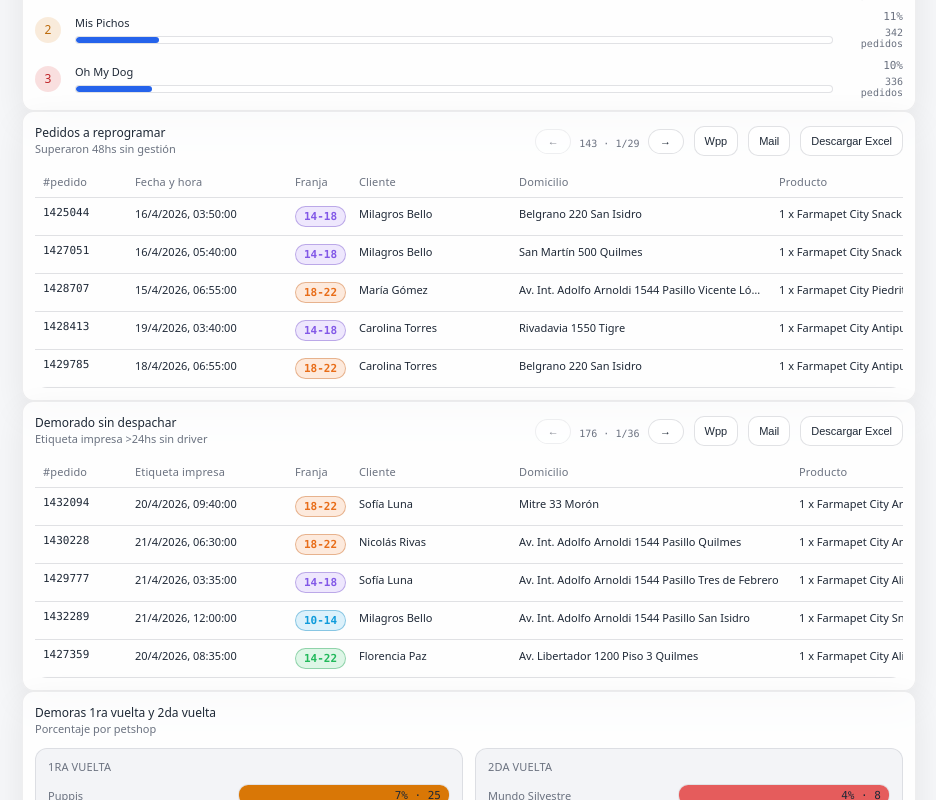
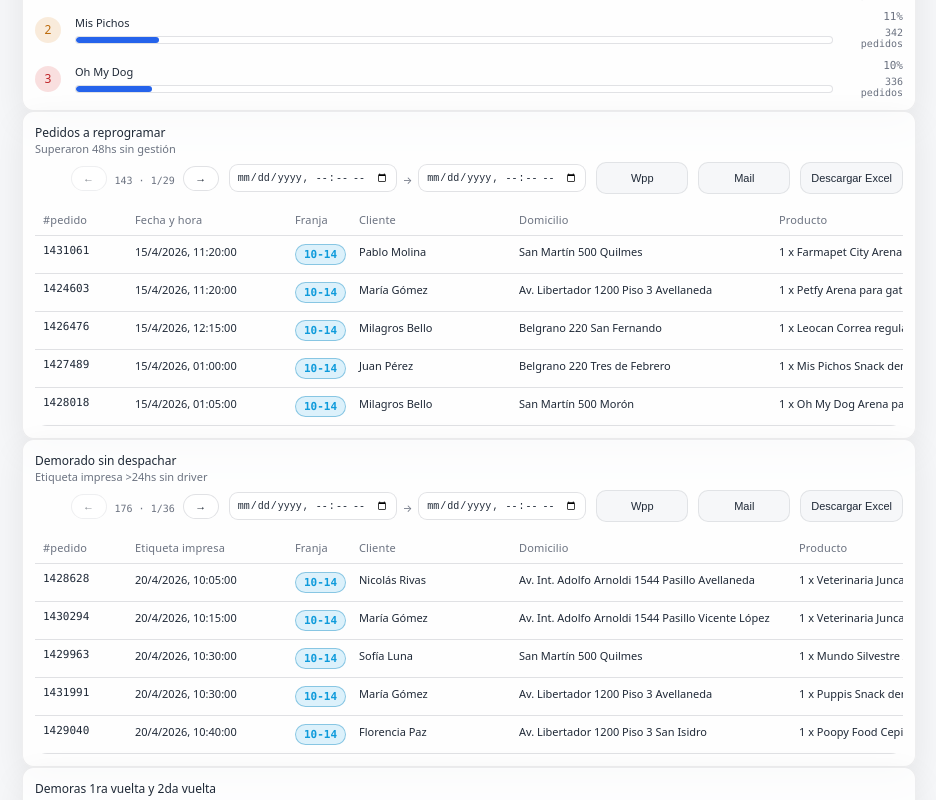
Before and after one commit to rama-MisPichos/mispichos-ops-dashboard, a Next.js app: page / in a window 1280 px wide. Shown: the part 1260-2060 px from the top of the page, without its empty margins (308-1244 px from the left). Built offline with nearby package versions, Linux system fonts and the light colour scheme.

Commit message:
feature/date

```diff
--- a/src/app/components/DashboardClient.tsx
+++ b/src/app/components/DashboardClient.tsx
@@ -388,12 +388,22 @@ function toHtmlTable(headers: string[], rows: string[][]) {
   return `<table border="1" cellspacing="0" cellpadding="6" style="border-collapse:collapse;font-family:Arial,Helvetica,sans-serif;font-size:12px">${thead}${tbody}</table>`;
 }
 
+function dtLocalToMs(v: string) {
+  // `datetime-local` returns a local date-time string (no timezone suffix).
+  // `new Date()` interprets it as local time, which matches the UI expectation.
+  if (!v) return null;
+  const ms = new Date(v).getTime();
+  return Number.isFinite(ms) ? ms : null;
+}
+
 function CopyActionButton({
   label,
   onCopy,
+  className,
 }: {
   label: string;
   onCopy: () => Promise<void> | void;
+  className?: string;
 }) {
   const [copied, setCopied] = useState(false);
   const tRef = useRef<number | null>(null);
@@ -412,7 +422,7 @@ function CopyActionButton({
   }
 
   return (
-    <button className="btn" onClick={handleCopy} type="button">
+    <button className={`btn ${className ?? ""}`} onClick={handleCopy} type="button">
       {copied ? "Copiado!" : label}
     </button>
   );
@@ -674,6 +684,10 @@ export default function DashboardClient() {
   const PAGE_SIZE = 5;
   const [reprogramarPage, setReprogramarPage] = useState(0);
   const [sinDespacharPage, setSinDespacharPage] = useState(0);
+  const [reprogramarFromDt, setReprogramarFromDt] = useState("");
+  const [reprogramarToDt, setReprogramarToDt] = useState("");
+  const [sinDespacharFromDt, setSinDespacharFromDt] = useState("");
+  const [sinDespacharToDt, setSinDespacharToDt] = useState("");
 
   useEffect(() => {
     let cancelled = false;
@@ -800,8 +814,42 @@ export default function DashboardClient() {
     return rows.filter((r) => r.petshopId === petshopId);
   }, [data, petshopId]);
 
-  const reprogramarPages = useMemo(() => Math.max(1, Math.ceil(reprogramarRows.length / PAGE_SIZE)), [reprogramarRows.length]);
-  const sinDespacharPages = useMemo(() => Math.max(1, Math.ceil(sinDespacharRows.length / PAGE_SIZE)), [sinDespacharRows.length]);
+  const reprogramarRowsFiltered = useMemo(() => {
+    const fromMs = dtLocalToMs(reprogramarFromDt);
+    const toMs = dtLocalToMs(reprogramarToDt);
+    return reprogramarRows
+      .filter((r) => {
+        const t = new Date(r.createdAt).getTime();
+        if (fromMs != null && t < fromMs) return false;
+        if (toMs != null && t > toMs) return false;
+        return true;
+      })
+      .slice()
+      .sort((a, b) => new Date(a.createdAt).getTime() - new Date(b.createdAt).getTime()); // más antiguos arriba
+  }, [reprogramarFromDt, reprogramarRows, reprogramarToDt]);
+
+  const sinDespacharRowsFiltered = useMemo(() => {
+    const fromMs = dtLocalToMs(sinDespacharFromDt);
+    const toMs = dtLocalToMs(sinDespacharToDt);
+    return sinDespacharRows
+      .filter((r) => {
+        const t = new Date(r.labelPrintedAt).getTime();
+        if (fromMs != null && t < fromMs) return false;
+        if (toMs != null && t > toMs) return false;
+        return true;
+      })
+      .slice()
+      .sort((a, b) => new Date(a.labelPrintedAt).getTime() - new Date(b.labelPrintedAt).getTime()); // más antiguos arriba
+  }, [sinDespacharFromDt, sinDespacharRows, sinDespacharToDt]);
+
+  const reprogramarPages = useMemo(
+    () => Math.max(1, Math.ceil(reprogramarRowsFiltered.length / PAGE_SIZE)),
+    [reprogramarRowsFiltered.length],
+  );
+  const sinDespacharPages = useMemo(
+    () => Math.max(1, Math.ceil(sinDespacharRowsFiltered.length / PAGE_SIZE)),
+    [sinDespacharRowsFiltered.length],
+  );
 
   useEffect(() => {
     setReprogramarPage(0);
@@ -809,6 +857,14 @@ export default function DashboardClient() {
   }, [petshopId, from, to]);
 
   useEffect(() => {
+    setReprogramarPage(0);
+  }, [reprogramarFromDt, reprogramarToDt]);
+
+  useEffect(() => {
+    setSinDespacharPage(0);
+  }, [sinDespacharFromDt, sinDespacharToDt]);
+
+  useEffect(() => {
     setReprogramarPage((p) => Math.min(p, reprogramarPages - 1));
   }, [reprogramarPages]);
 
@@ -818,13 +874,13 @@ export default function DashboardClient() {
 
   const reprogramarRowsView = useMemo(() => {
     const start = reprogramarPage * PAGE_SIZE;
-    return reprogramarRows.slice(start, start + PAGE_SIZE);
-  }, [reprogramarPage, reprogramarRows]);
+    return reprogramarRowsFiltered.slice(start, start + PAGE_SIZE);
+  }, [reprogramarPage, reprogramarRowsFiltered]);
 
   const sinDespacharRowsView = useMemo(() => {
     const start = sinDespacharPage * PAGE_SIZE;
-    return sinDespacharRows.slice(start, start + PAGE_SIZE);
-  }, [sinDespacharPage, sinDespacharRows]);
+    return sinDespacharRowsFiltered.slice(start, start + PAGE_SIZE);
+  }, [sinDespacharPage, sinDespacharRowsFiltered]);
 
   const estancadosRows = useMemo(() => {
     if (!data) return [];
@@ -1805,6 +1861,8 @@ export default function DashboardClient() {
             <h2>Pedidos a reprogramar</h2>
             <p>Superaron 48hs sin gestión</p>
           </div>
+        </div>
+        <div className="sectionToolbar">
           <div className="sectionActions">
             <div className="pager">
               <button
@@ -1818,7 +1876,7 @@ export default function DashboardClient() {
                 ←
               </button>
               <span className="sub mono">
-                {reprogramarRows.length} · {reprogramarPage + 1}/{reprogramarPages}
+                {reprogramarRowsFiltered.length} · {reprogramarPage + 1}/{reprogramarPages}
               </span>
               <button
                 className="btn btnIcon"
@@ -1831,8 +1889,31 @@ export default function DashboardClient() {
                 →
               </button>
             </div>
+            <div className="dtRange" aria-label="Filtro por fecha y hora">
+              <input
+                className="dtInput"
+                type="datetime-local"
+                value={reprogramarFromDt}
+                onChange={(e) => setReprogramarFromDt(e.target.value)}
+                aria-label="Desde"
+              />
+              <span className="sub">→</span>
+              <input
+                className="dtInput"
+                type="datetime-local"
+                value={reprogramarToDt}
+                onChange={(e) => setReprogramarToDt(e.target.value)}
+                aria-label="Hasta"
+              />
+              {(reprogramarFromDt || reprogramarToDt) && (
+                <button className="btn btnIcon" type="button" onClick={() => (setReprogramarFromDt(""), setReprogramarToDt(""))} title="Limpiar filtro">
+                  ×
+                </button>
+              )}
+            </div>
             <CopyActionButton
               label="Wpp"
+              className="btnPanelAction"
               onCopy={async () => {
                 const headers = ["#pedido", "fecha", "franja"];
                 const rows = reprogramarRows.map((r) => [
@@ -1845,6 +1926,7 @@ export default function DashboardClient() {
             />
             <CopyActionButton
               label="Mail"
+              className="btnPanelAction"
               onCopy={async () => {
                 const headers = ["#pedido", "fecha y hora", "franja", "cliente", "domicilio", "producto", "petshop"];
                 const rows = reprogramarRows.map((r) => [
@@ -1869,7 +1951,7 @@ export default function DashboardClient() {
               }}
             />
             <button
-              className="btn"
+              className="btn btnPanelAction"
               type="button"
               onClick={() => {
                 const headers = ["pedido", "fecha_y_hora", "franja", "cliente", "domicilio", "producto", "petshop"];
@@ -1936,6 +2018,8 @@ export default function DashboardClient() {
             <h2>Demorado sin despachar</h2>
             <p>Etiqueta impresa &gt;24hs sin driver</p>
           </div>
+        </div>
+        <div className="sectionToolbar">
           <div className="sectionActions">
             <div className="pager">
               <button
@@ -1949,7 +2033,7 @@ export default function DashboardClient() {
                 ←
               </button>
               <span className="sub mono">
-                {sinDespacharRows.length} · {sinDespacharPage + 1}/{sinDespacharPages}
+                {sinDespacharRowsFiltered.length} · {sinDespacharPage + 1}/{sinDespacharPages}
               </span>
               <button
                 className="btn btnIcon"
@@ -1962,8 +2046,31 @@ export default function DashboardClient() {
                 →
               </button>
             </div>
+            <div className="dtRange" aria-label="Filtro por fecha y hora">
+              <input
+                className="dtInput"
+                type="datetime-local"
+                value={sinDespacharFromDt}
+                onChange={(e) => setSinDespacharFromDt(e.target.value)}
+                aria-label="Desde"
+              />
+              <span className="sub">→</span>
+              <input
+                className="dtInput"
+                type="datetime-local"
+                value={sinDespacharToDt}
+                onChange={(e) => setSinDespacharToDt(e.target.value)}
+                aria-label="Hasta"
+              />
+              {(sinDespacharFromDt || sinDespacharToDt) && (
+                <button className="btn btnIcon" type="button" onClick={() => (setSinDespacharFromDt(""), setSinDespacharToDt(""))} title="Limpiar filtro">
+                  ×
+                </button>
+              )}
+            </div>
             <CopyActionButton
               label="Wpp"
+              className="btnPanelAction"
               onCopy={async () => {
                 const headers = ["#pedido", "fecha", "franja"];
                 const rows = sinDespacharRows.map((r) => [
@@ -1976,6 +2083,7 @@ export default function DashboardClient() {
             />
             <CopyActionButton
               label="Mail"
+              className="btnPanelAction"
               onCopy={async () => {
                 const headers = ["#pedido", "etiqueta impresa", "franja", "cliente", "domicilio", "producto", "petshop", "horas espera"];
                 const rows = sinDespacharRows.map((r) => [
@@ -2000,7 +2108,7 @@ export default function DashboardClient() {
               }}
             />
             <button
-              className="btn"
+              className="btn btnPanelAction"
               type="button"
               onClick={() => {
                 const headers = ["pedido", "etiqueta_impresa", "franja", "cliente", "domicilio", "producto", "petshop", "horas_espera"];
--- a/src/app/globals.css
+++ b/src/app/globals.css
@@ -780,6 +780,55 @@ html[data-theme] *{
   gap: 10px;
 }
 
+/* Barra de acciones debajo del título (para tablas con filtros/botones) */
+.sectionToolbar{
+  display:flex;
+  justify-content:flex-end;
+  margin: -4px 0 10px;
+}
+
+.dtRange{
+  display:flex;
+  align-items:center;
+  gap: 6px;
+  flex-wrap: nowrap;
+  max-width: 100%;
+}
+
+.dtInput{
+  background: var(--surface);
+  border: 0.5px solid var(--border);
+  border-radius: 9px;
+  padding: 5px 7px;
+  font-size: 10px;
+  font-weight: 500;
+  color: var(--text);
+  height: 28px;
+  width: 168px;
+}
+
+.dtInput:focus{
+  outline: none;
+  border-color: color-mix(in srgb, var(--info) 35%, var(--border));
+  box-shadow: 0 0 0 3px color-mix(in srgb, var(--infoBg) 55%, transparent);
+}
+
+/* En filtros compactos el icon-button también debe achicarse */
+.dtRange .btnIcon{
+  padding: 4px 8px;
+  min-width: 28px;
+  height: 28px;
+}
+
+@media (max-width: 740px){
+  .dtRange{
+    flex-wrap: wrap;
+  }
+  .dtInput{
+    width: 150px;
+  }
+}
+
 .btn{
   background: var(--surface);
   border: 0.5px solid var(--border);
@@ -791,6 +840,18 @@ html[data-theme] *{
   cursor: pointer;
 }
 .btn:hover{ background: color-mix(in srgb, var(--surface) 80%, var(--surface2)); }
+
+/* Botones de acciones de tablas (Wpp/Mail/Excel): más “suaves” y consistentes */
+.btnPanelAction{
+  background: color-mix(in srgb, var(--surface2) 70%, var(--surface));
+  border-color: color-mix(in srgb, var(--border) 75%, transparent);
+  height: 32px;
+  padding: 6px 10px;
+  min-width: 92px;
+}
+.btnPanelAction:hover{
+  background: color-mix(in srgb, var(--surface2) 82%, var(--surface));
+}
 
 .themeToggle{
   display:inline-flex;
```
